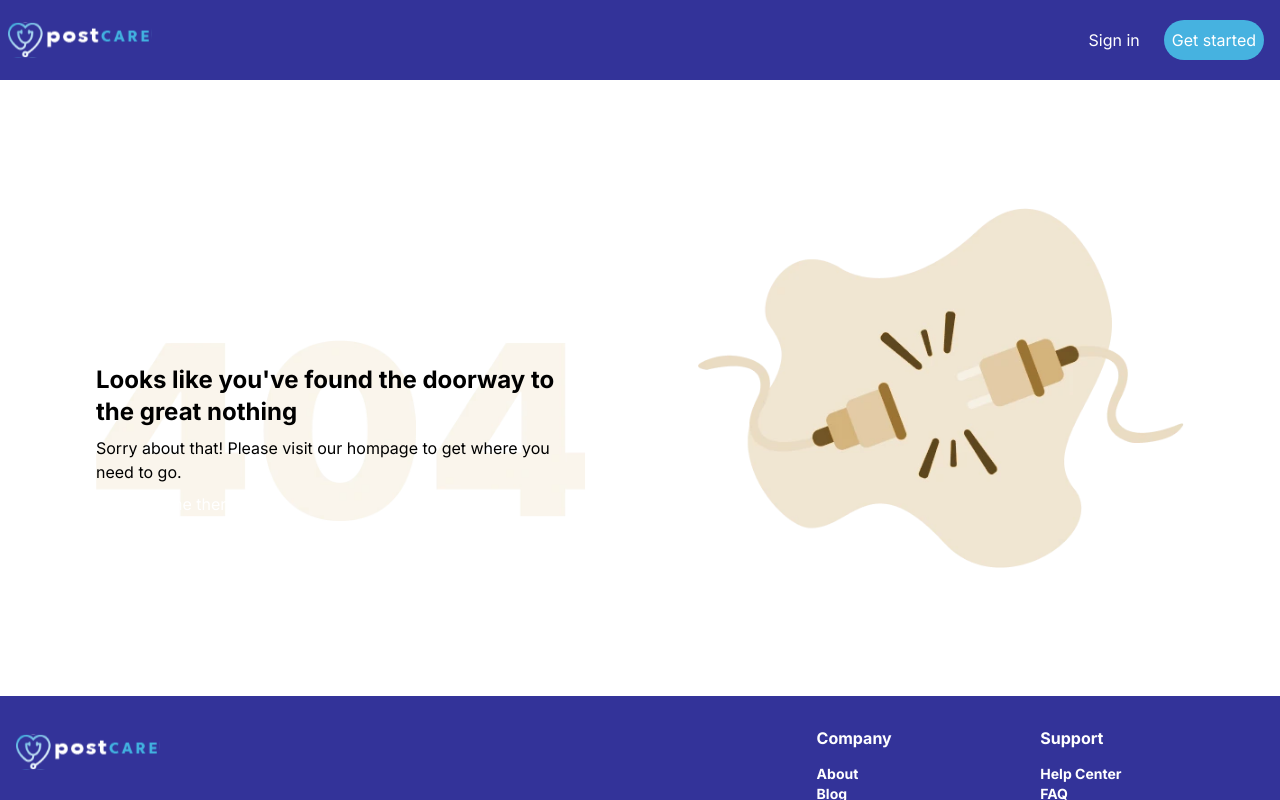
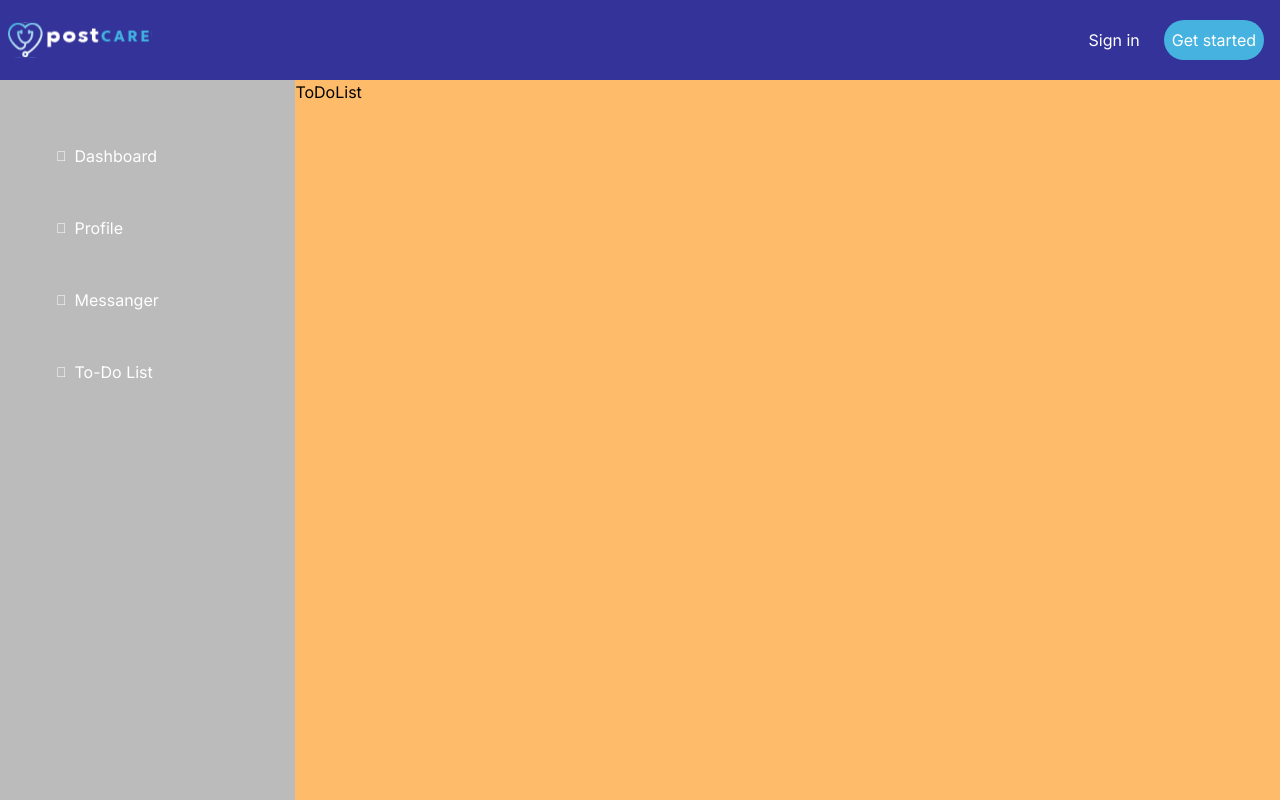
Before and after one commit to Ismailco/Postcare-app, a React (Vite) app: page /todo in a window 1280 px wide. Shown: the top 800 px of the page. Built offline with nearby package versions, Linux system fonts and the light colour scheme.

Commit message:
Create app components

```diff
--- a/src/App.jsx
+++ b/src/App.jsx
@@ -1,7 +1,7 @@
 import React from 'react';
 import { Routes, Route, BrowserRouter } from 'react-router-dom';
 import { NavBar, Footer, ProtectedRoutes } from './components';
-import { Landing, Login, NotFound404, Signup, Dashboard } from './pages';
+import { Landing, Login, NotFound404, Signup, Dashboard, Profile, Messanger, ToDoList } from './pages';
 
 const App = () => (
   <div className="w-full">
@@ -15,6 +15,9 @@ const App = () => (
         <Route path="*" element={<NotFound404 />} />
         <Route element={<ProtectedRoutes />}>
           <Route exact path="/dashboard" element={<Dashboard />} />
+          <Route exact path="/profile" element={<Profile />} />
+          <Route exact path="/messanger" element={<Messanger />} />
+          <Route exact path="/todo" element={<ToDoList />} />
         </Route>
       </Routes>
       <Footer />
--- a/src/components/Navigation.jsx
+++ b/src/components/Navigation.jsx
@@ -1,28 +1,18 @@
 import React from 'react';
+import { Link } from 'react-router-dom';
+import { navigationLinks } from '../constants';
 
 const Navigation = () => (
   <nav className="hidden w-96 md:flex justify-start items-start bg-dark text-white">
     <ul className="w-full flex flex-col justify-between items-between m-10 ">
-      <li className="my-2 hover:bg-black p-4 rounded-md w-full">
-        <a className="w-full" href="#">
-          <i className="fal fa-circle fa-sm pr-2"></i>Dashboard
-        </a>
-      </li>
-      <li className="my-2 hover:bg-black p-4 rounded-md w-full">
-        <a href="#">
-          <i className="fal fa-circle fa-sm pr-2"></i>Profile
-        </a>
-      </li>
-      <li className="my-2 hover:bg-black p-4 rounded-md w-full">
-        <a href="#">
-          <i className="fal fa-circle fa-sm pr-2"></i>Messanger
-        </a>
-      </li>
-      <li className="my-2 hover:bg-black p-4 rounded-md w-full">
-        <a href="#">
-          <i className="fal fa-circle fa-sm pr-2"></i>To-Do List
-        </a>
-      </li>
+      {navigationLinks.map((link) => (
+        <li key={link.id} className="my-2 hover:bg-black p-4 rounded-md w-full">
+          <Link to={link.path} className="w-full">
+            <i className="fal fa-circle fa-sm pr-2"></i>
+            {link.name}
+          </Link>
+        </li>
+      ))}
     </ul>
   </nav>
 );
--- a/src/constants/index.js
+++ b/src/constants/index.js
@@ -14,6 +14,29 @@ const navLinks = [
     id: 2,
     name: 'Get started',
     path: '/signup',
+  },
+];
+
+const navigationLinks = [
+  {
+    id: 1,
+    name: 'Dashboard',
+    path: '/dashboard',
+  },
+  {
+    id: 2,
+    name: 'Profile',
+    path: '/profile',
+  },
+  {
+    id: 3,
+    name: 'Messanger',
+    path: '/messanger',
+  },
+  {
+    id: 4,
+    name: 'To-Do List',
+    path: '/todo',
   },
 ];
 
@@ -109,5 +132,5 @@ const footerLinksThree = [
 const copyRightText = `© ${new Date().getFullYear()} ${AppName}. All rights reserved.`;
 
 export {
-  AppName, navLinks, footerLinksOne, footerLinksTwo, footerLinksThree, copyRightText,
+  AppName, navLinks, navigationLinks, footerLinksOne, footerLinksTwo, footerLinksThree, copyRightText,
 };
--- /dev/null
+++ b/src/pages/Messanger.jsx
@@ -0,0 +1,7 @@
+import React from 'react';
+
+const Messanger = () => {
+  return <div className="w-full bg-primary">Messanger</div>;
+};
+
+export default Messanger;
--- /dev/null
+++ b/src/pages/Profile.jsx
@@ -0,0 +1,7 @@
+import React from 'react';
+
+const Profile = () => {
+  return <div className="w-full bg-accent-100">Profile</div>;
+};
+
+export default Profile;
--- /dev/null
+++ b/src/pages/ToDoList.jsx
@@ -0,0 +1,7 @@
+import React from 'react';
+
+const ToDoList = () => {
+  return <div className="w-full bg-accent-200">ToDoList</div>;
+};
+
+export default ToDoList;
--- a/src/pages/index.js
+++ b/src/pages/index.js
@@ -3,7 +3,10 @@ import Signup from './Signup';
 import Landing from './Landing';
 import NotFound404 from './NotFound404';
 import Dashboard from './Dashboard';
+import Profile from './Profile';
+import Messanger from './Messanger';
+import ToDoList from './ToDoList';
 
 export {
-  Login, Signup, Landing, NotFound404, Dashboard,
+  Login, Signup, Landing, NotFound404, Dashboard, Profile, Messanger, ToDoList,
 };
```
